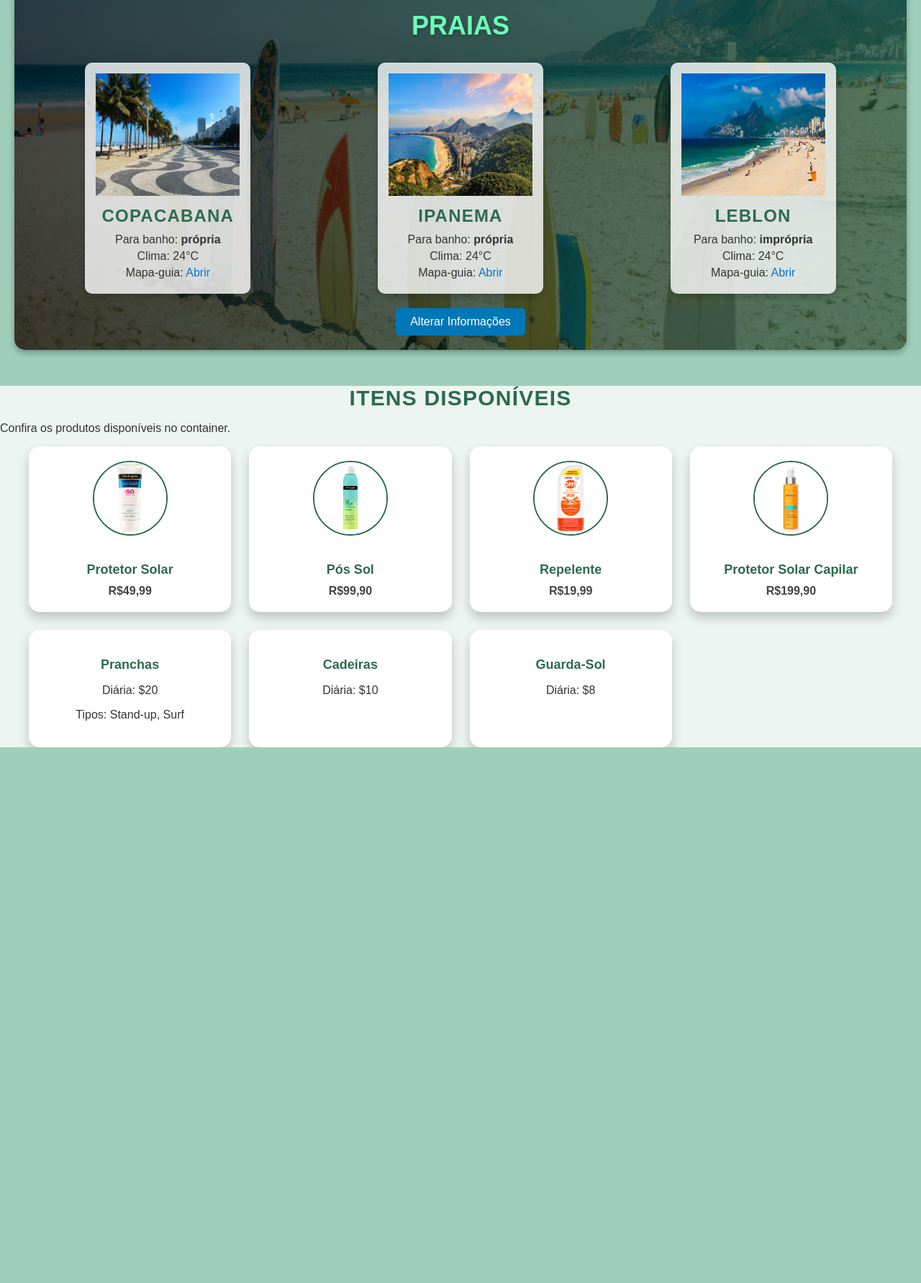
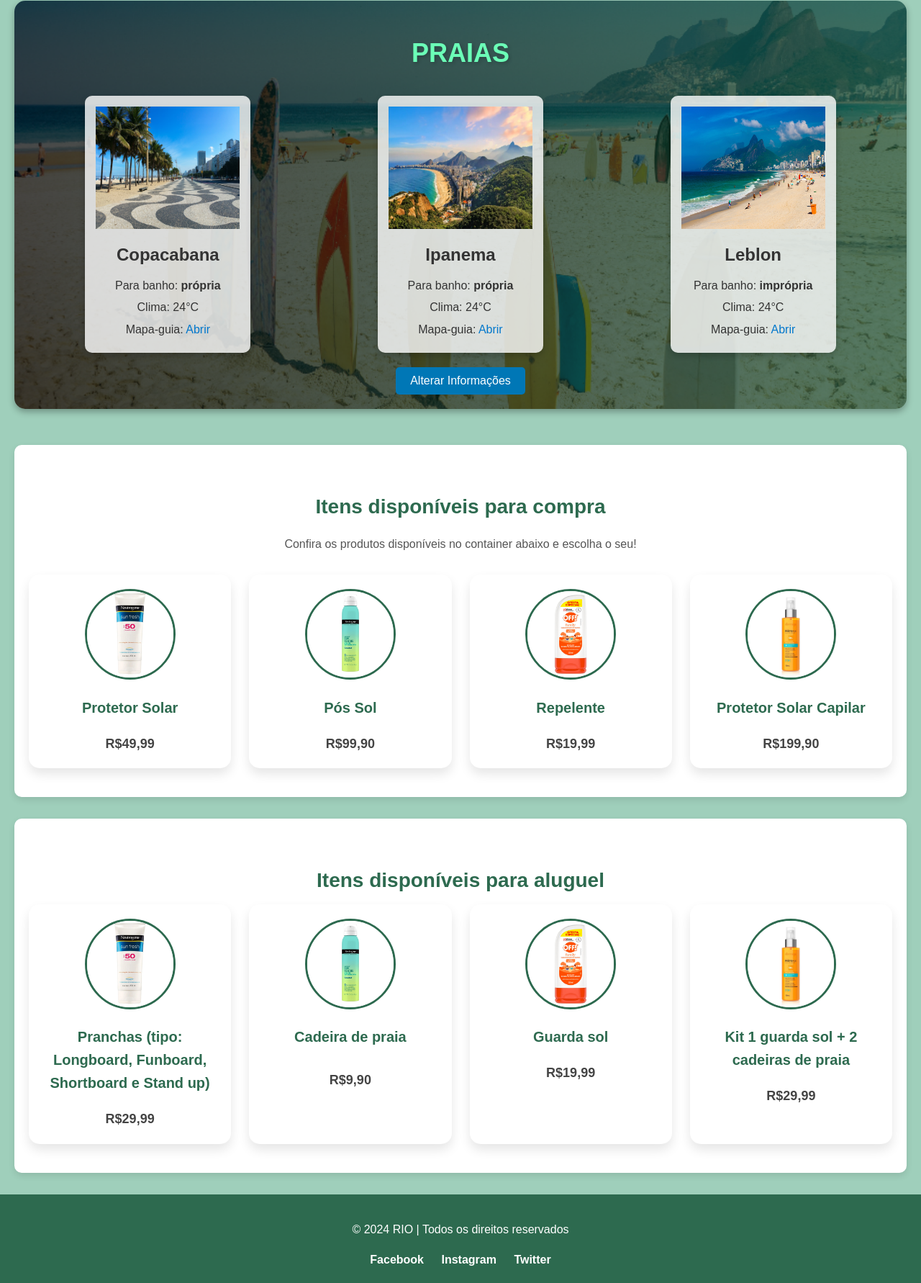
Before and after one commit to 1liviap/projeto, a plain HTML site: page Projeto/index2.html in a window 1280 px wide. Shown: the part 879-2661 px from the top of the page at 72% size. Before the commit the page ends 1917 px from the top, so only its background shows below. Drawn offline with Linux system fonts and the light colour scheme.

Commit message:
Add files via upload

```diff
--- a/Projeto/index2.html
+++ b/Projeto/index2.html
@@ -8,16 +8,21 @@
     <script src="script2.js" defer></script>
 </head>
 <body>
-    <div class="background">
-<header>
+    <div class="background" id="background">
+<header class="menu2">
   <div class="logo">
     <img src="img/logo.png" alt="Logo" class="logo-icon">
   </div>
     <nav class="menu">
     <ul>
-      <li><i class="fas fa-home"></i> Home</li>
-      <li><i class="fas fa-info-circle"></i> Praias</li>
-      <li><i class="fas fa-phone-alt"></i> Produtos</li>
+      <!-- Link para a seção "Home" -->
+      <li><a href="#background"><i class="fas fa-home"></i> Home</a></li>
+
+      <!-- Link para a seção "Praias" -->
+      <li><a href="#praias"><i class="fas fa-info-circle"></i> Praias</a></li>
+
+      <!-- Link para a seção "Produtos" -->
+      <li><a href="#produtos"><i class="fas fa-phone-alt"></i> Produtos</a></li>
     </ul>
     <!-- Adicionando barra de pesquisa -->
     <div class="search">
@@ -25,9 +30,10 @@
       <button id="search-button"><i class="fas fa-search"></i></button>
     </div>
     <!-- Adicionando botão de login -->
-    <button id="login-button">
+ <button id="login-button" onclick="window.location.href='login.html'">
   <i class="fas fa-sign-in-alt"></i> Login
 </button>
+
   </nav>
 </header>
 
@@ -48,6 +54,7 @@
                 </div>
                 <button class="next">➡</button>
             </section>
+            <div id="praias"></div>
         </main>
     </div>
 
@@ -81,8 +88,9 @@
 
 
 <section class="product-items">
-  <h2>Itens Disponíveis</h2>
-  <p>Confira os produtos disponíveis no container.</p>
+  <div id="produtos"></div>
+    <h2>Itens disponíveis para compra</h2>
+    <p>Confira os produtos disponíveis no container abaixo e escolha o seu!</p>
     <div class="items-grid">
         <!-- Produto 1 -->
         <div class="item">
@@ -104,13 +112,57 @@
         </div>
         <!-- Produto 4 -->
         <div class="item">
-      <img src="img/cabelo.webp" alt="Carregador Portátil">
+            <img src="img/cabelo.webp" alt="Protetor Solar Capilar">
             <h3>Protetor Solar Capilar</h3>
             <span>R$199,90</span>
         </div>
     </div>
 </section>
 
+<section class="product-items" id="produtos">
+    <h2>Itens disponíveis para aluguel</h2>
+    <div class="items-grid">
+        <!-- Produto 1 -->
+        <div class="item">
+            <img src="img/protetor.webp" alt="Protetor Solar">
+            <h3>Pranchas (tipo: Longboard, Funboard, Shortboard e Stand up)</h3>
+            <span>R$29,99</span>
+        </div>
+        <!-- Produto 2 -->
+        <div class="item">
+            <img src="img/pos.webp" alt="Pós Sol">
+            <h3>Cadeira de praia <p></p></h3>
+            <span>R$9,90</span>
+        </div>
+        <!-- Produto 3 -->
+        <div class="item">
+            <img src="img/repelente.png" alt="Repelente">
+            <h3>Guarda sol</h3>
+            <span>R$19,99</span>
+        </div>
+        <!-- Produto 4 -->
+        <div class="item">
+            <img src="img/cabelo.webp" alt="Protetor Solar Capilar">
+            <h3>Kit 1 guarda sol + 2 cadeiras de praia</h3>
+            <span>R$29,99</span>
+        </div>
+    </div>
+</section>
+
+<footer class="footer">
+  <div class="footer-content">
+    <p>&copy; 2024 RIO | Todos os direitos reservados</p>
+    <div class="social-links">
+      <a href="#" class="social-icon">Facebook</a>
+      <a href="#" class="social-icon">Instagram</a>
+      <a href="#" class="social-icon">Twitter</a>
+    </div>
+  </div>
+</footer>
+
+
+
+
   <script src="script.js"></script>
 
 </body>
--- a/Projeto/script2.js
+++ b/Projeto/script2.js
@@ -45,21 +45,60 @@ function alterarInformacoes() {
 
 // produtos
 
-  const rentalItems = [
-    { name: "Pranchas", price: "$20", details: "Tipos: Stand-up, Surf" },
-    { name: "Cadeiras", price: "$10", details: "" },
-    { name: "Guarda-Sol", price: "$8", details: "" },
-  ];
+  document.addEventListener('DOMContentLoaded', () => {
+    const products = [
+        { name: "Protetor Solar", price: 49.99, image: "img/protetor.webp" },
+        { name: "Pós Sol", price: 99.90, image: "img/pos.webp" },
+        { name: "Repelente", price: 19.99, image: "img/repelente.png" },
+        { name: "Protetor Solar Capilar", price: 199.90, image: "img/cabelo.webp" }
+    ];
 
-  const itemsGrid = document.querySelector(".items-grid");
+    const productList = document.getElementById('product-list');
+    const filterInput = document.getElementById('filter');
+    const sortSelect = document.getElementById('sort-products');
 
-  rentalItems.forEach((item) => {
-    const itemDiv = document.createElement("div");
-    itemDiv.classList.add("item");
-    itemDiv.innerHTML = `
-      <h3>${item.name}</h3>
-      <p>Diária: ${item.price}</p>
-      <p>${item.details}</p>
-    `;
-    itemsGrid.appendChild(itemDiv);
-  });
+    // Renderizar produtos
+    function renderProducts(products) {
+        productList.innerHTML = '';
+        products.forEach(product => {
+            const productCard = document.createElement('div');
+            productCard.classList.add('item');
+            productCard.innerHTML = `
+                <img src="${product.image}" alt="${product.name}">
+                <h3>${product.name}</h3>
+                <span>R$${product.price.toFixed(2)}</span>
+            `;
+            productList.appendChild(productCard);
+        });
+    }
+
+    // Filtrar produtos
+    filterInput.addEventListener('input', () => {
+        const filterValue = filterInput.value.toLowerCase();
+        const filteredProducts = products.filter(product =>
+            product.name.toLowerCase().includes(filterValue)
+        );
+        renderProducts(filteredProducts);
+    });
+
+    // Ordenar produtos
+    sortSelect.addEventListener('change', () => {
+        const sortValue = sortSelect.value;
+        const sortedProducts = [...products];
+
+        if (sortValue === 'price-asc') {
+            sortedProducts.sort((a, b) => a.price - b.price);
+        } else if (sortValue === 'price-desc') {
+            sortedProducts.sort((a, b) => b.price - a.price);
+        } else if (sortValue === 'name-asc') {
+            sortedProducts.sort((a, b) => a.name.localeCompare(b.name));
+        } else if (sortValue === 'name-desc') {
+            sortedProducts.sort((a, b) => b.name.localeCompare(a.name));
+        }
+
+        renderProducts(sortedProducts);
+    });
+
+    // Inicializar
+    renderProducts(products);
+});
--- a/Projeto/style2.css
+++ b/Projeto/style2.css
@@ -6,13 +6,15 @@ body, html {
     background-color: #9FCFBB;
 }
 
+/* Fundo */
 .background {
-    background: url('img/fundo2.png') no-repeat center center fixed;
-    background-size: cover;
-    height: 100%;
-    width: 100%;
-    color: #fff;
+    background: url('img/fundo2.png') no-repeat center top; /* Centraliza a imagem no topo */
+    background-size: cover;  /* A imagem cobre toda a área */
+    height: 100%;            /* A altura será a altura total da tela */
+    width: 100%;              /* Ocupa toda a largura da tela */
+    color: #fff;              /* Cor do texto */
 }
+
 
 /* Header */
 header {
@@ -344,88 +346,99 @@ button:hover {
 /* Geral */
 
 /* Fundo geral */
+/* Corpo Geral */
 body {
-  font-family: 'Poppins', sans-serif;
-  background: linear-gradient(to bottom, #eaf8f1, #b8dfd8);
     margin: 0;
-  padding: 0;
+    font-family: 'Arial', sans-serif;
     color: #333;
+    background-color: #f5f5f5;
+    line-height: 1.6;
 }
 
-/* Títulos */
-h2 {
-  font-size: 30px;
-  color: #2d6a4f;
+/* Seção de Produtos */
+.product-items {
+    background-color: #ffffff;
+    padding: 40px 20px;
+    border-radius: 10px;
+    box-shadow: 0px 4px 10px rgba(0, 0, 0, 0.1);
+    max-width: 1200px;
+    margin: 30px auto;
     text-align: center;
-  margin: 30px 0 10px;
-  text-transform: uppercase;
-  letter-spacing: 1.2px;
 }
 
+.product-items h2 {
+    font-size: 28px;
+    color: #2d6a4f;
+    margin-bottom: 10px;
+}
 
+.product-items p {
+    font-size: 16px;
+    color: #555;
+    margin-bottom: 30px;
+}
 
-/* Grid de itens */
+/* Grade de Itens */
 .items-grid {
     display: grid;
-  grid-template-columns: repeat(4, 1fr);
+    grid-template-columns: repeat(auto-fit, minmax(200px, 1fr));
     gap: 25px;
-  padding: 0 40px;
-  margin: 0 auto;
-  max-width: 1200px;
-
 }
 
-/* Card de produtos */
+/* Cartão do Produto */
 .item {
-  background-color: white;
+    background-color: #ffffff;
     border-radius: 15px;
     padding: 20px;
     text-align: center;
-  box-shadow: 0px 8px 15px rgba(0, 0, 0, 0.2);
+    box-shadow: 0px 8px 15px rgba(0, 0, 0, 0.1);
     transition: transform 0.3s ease, box-shadow 0.3s ease;
     position: relative;
     overflow: hidden;
 }
 
-/* Imagem no card */
+.item:hover {
+    transform: scale(1.05);
+    box-shadow: 0px 12px 20px rgba(0, 0, 0, 0.2);
+}
+
+/* Imagem do Produto */
 .item img {
-  width: 100px;
-  height: 100px;
+    width: 120px;
+    height: 120px;
     object-fit: cover;
-  margin-bottom: 15px;
     border-radius: 50%;
-  border: 2px solid #2d6a4f;
-  transition: transform 0.3s ease;
+    border: 3px solid #2d6a4f;
+    transition: transform 0.3s ease, border-color 0.3s ease;
 }
 
 .item:hover img {
     transform: scale(1.1);
+    border-color: #38b000;
 }
 
-/* Texto do card */
+/* Título do Produto */
 .item h3 {
-  font-size: 18px;
+    font-size: 20px;
     color: #2d6a4f;
-  margin-bottom: 10px;
+    margin-top: 15px;
 }
 
+/* Preço do Produto */
 .item span {
+    font-size: 18px;
+    color: #444;
+    margin-top: 10px;
     display: block;
-  font-size: 16px;
-  color: #444;
-  margin-top: 5px;
     font-weight: bold;
-
-}
-
-/* Efeito ao passar o mouse */
-.item:hover {
-  transform: scale(1.05);
-  box-shadow: 0px 10px 20px rgba(0, 0, 0, 0.3);
 }
 
 /* Responsividade */
 @media (max-width: 768px) {
+    .product-items {
+        padding: 30px 15px;
+    }
+
     .items-grid {
         grid-template-columns: repeat(2, 1fr);
     }
@@ -437,6 +450,63 @@ h2 {
     }
 }
 
-.product-items{
-  background-color: rgba(255, 255, 255, 0.8); /* Fundo semitransparente */
+
+.menu2{
+  position: fixed; /* Torna a barra fixa na tela */
+top: 0; /* Posiciona a barra no topo */
+left: 0; /* Posiciona a barra à esquerda */
+width: 99.5%; /* Faz a barra ocupar toda a largura da tela */
+ /* Cor de fundo da barra */
+color: white; /* Cor do texto */
+padding: 10px; /* Espaçamento interno da barra */
+z-index: 1000;
+  background-color: rgba(0, 0, 0, 0.8); /* Fundo semitransparente */
 }
+
+/* Estilos gerais do rodapé */
+.footer {
+    background-color: #2d6a4f;  /* Cor de fundo do rodapé */
+    color: white;  /* Cor do texto */
+    padding: 20px 0;  /* Padding para espaçamento */
+    text-align: center;  /* Centraliza o conteúdo */
+    position: relative;
+    width: 100%;
+    bottom: 0;
+}
+
+/* Conteúdo do rodapé */
+.footer-content {
+    max-width: 1200px;
+    margin: 0 auto;  /* Centraliza o conteúdo dentro da área */
+    padding: 0 20px;
+}
+
+/* Links sociais */
+.social-links {
+    margin-top: 10px;
+}
+
+/* Estilo dos links sociais */
+.social-icon {
+    margin: 0 10px;
+    color: white;
+    text-decoration: none;
+    font-weight: bold;
+    font-size: 16px;
+}
+
+.social-icon:hover {
+    text-decoration: underline;
+}
+
+/* Responsividade */
+@media (max-width: 768px) {
+    .social-links {
+        margin-top: 10px;
+        display: block;
+    }
+
+    .social-icon {
+        margin: 5px 0;
+    }
+}
```
Also changed, not shown: Projeto/login.html (+1 -1 lines). Lines whose indentation alone changed are shown as unchanged.
